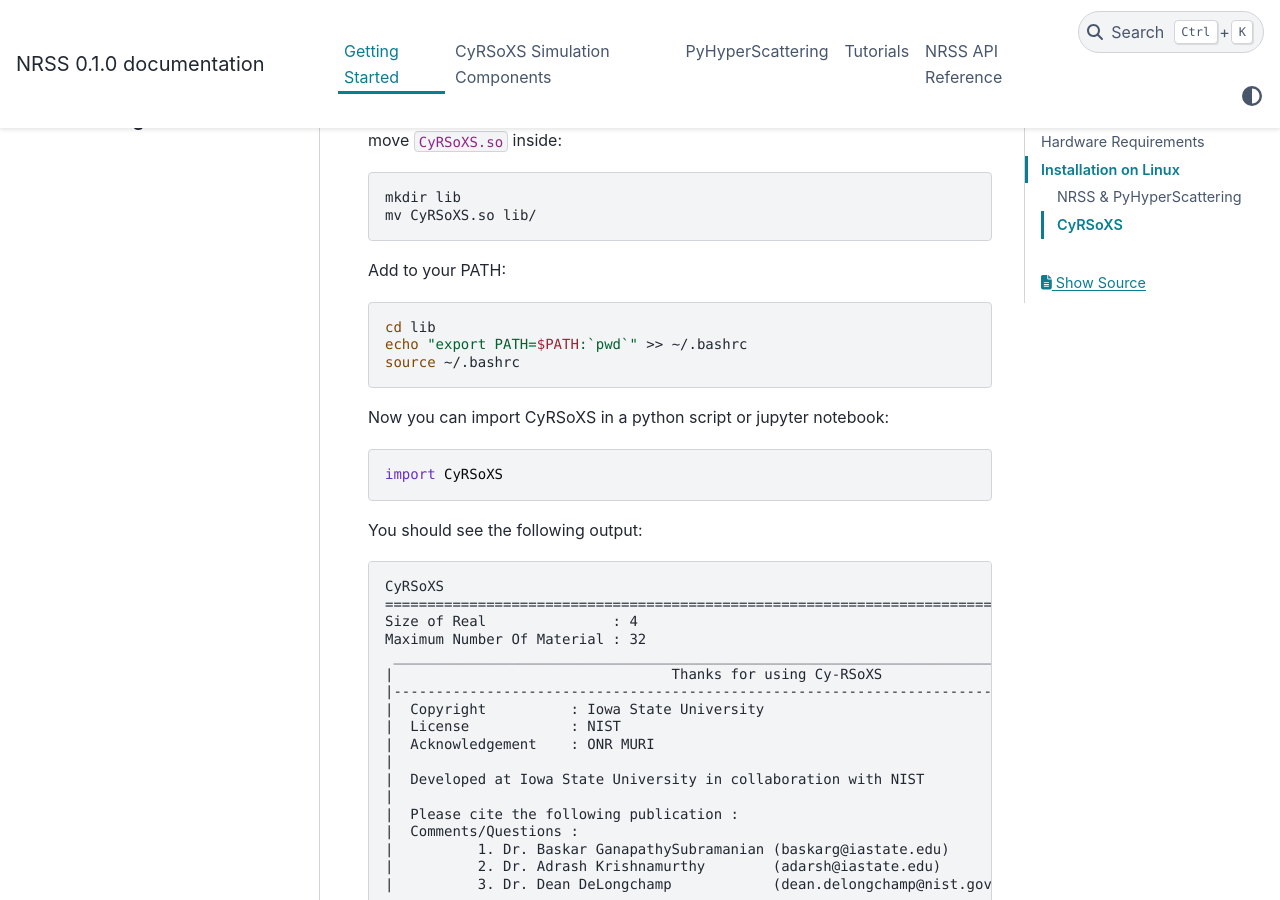
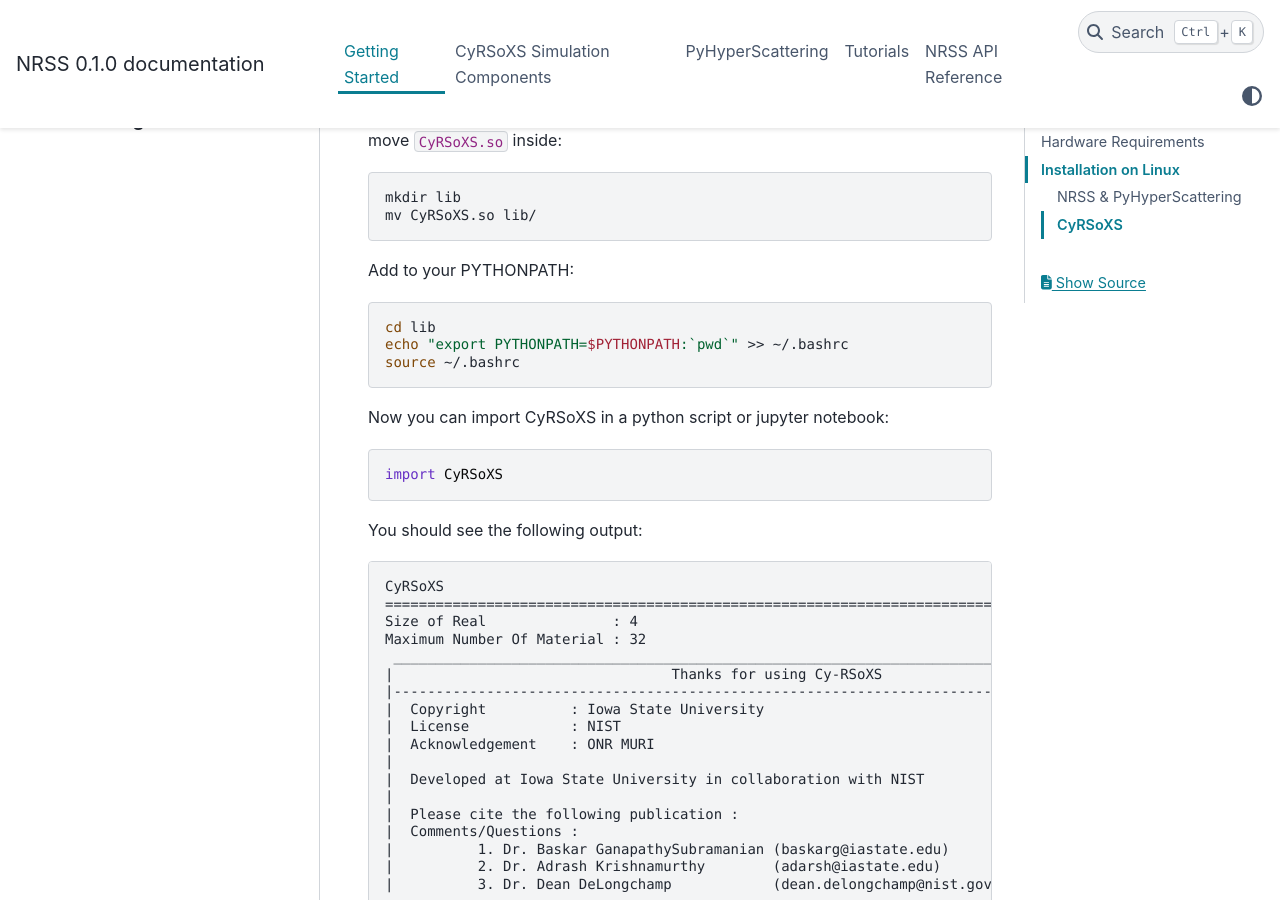
Before and after one commit to usnistgov/NRSS, a Sphinx documentation site: the page built from docs/source/gettingstarted.rst, in a window 1280 px wide and 900 px high, scrolled down 4372 px. Built offline with Sphinx 7.4.7 and the PyData theme 0.15.4, drawn with Linux system fonts in a browser that asks for light colours.

Commit message:
Update installation instructions

```diff
--- a/docs/source/gettingstarted.rst
+++ b/docs/source/gettingstarted.rst
@@ -194,12 +194,12 @@
     mkdir lib
     mv CyRSoXS.so lib/
 
-Add to your PATH:
+Add to your PYTHONPATH:
 
 .. code-block:: bash
 
     cd lib
-    echo "export PATH=$PATH:`pwd`" >> ~/.bashrc
+    echo "export PYTHONPATH=$PYTHONPATH:`pwd`" >> ~/.bashrc
     source ~/.bashrc
 
 Now you can import CyRSoXS in a python script or jupyter notebook:
```
